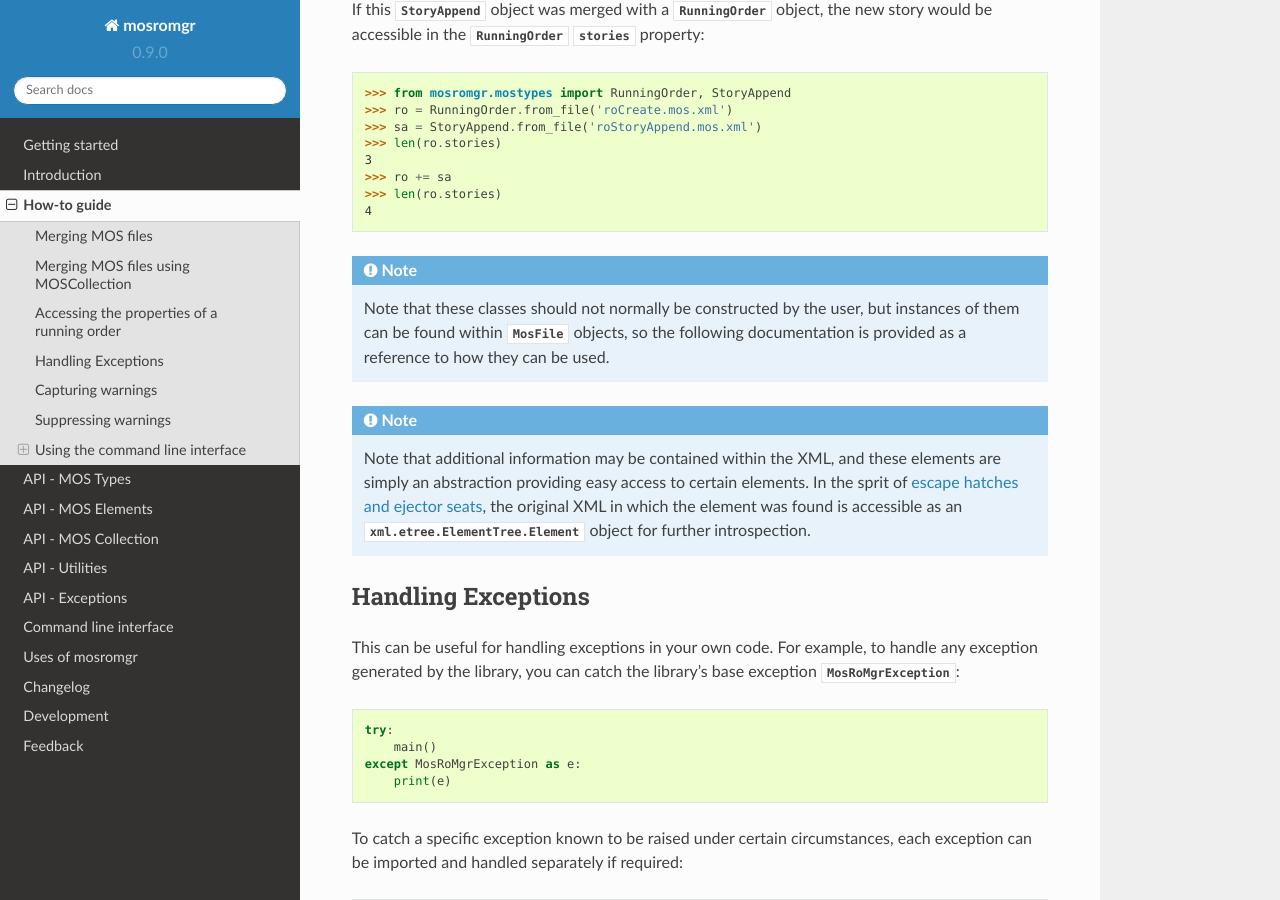
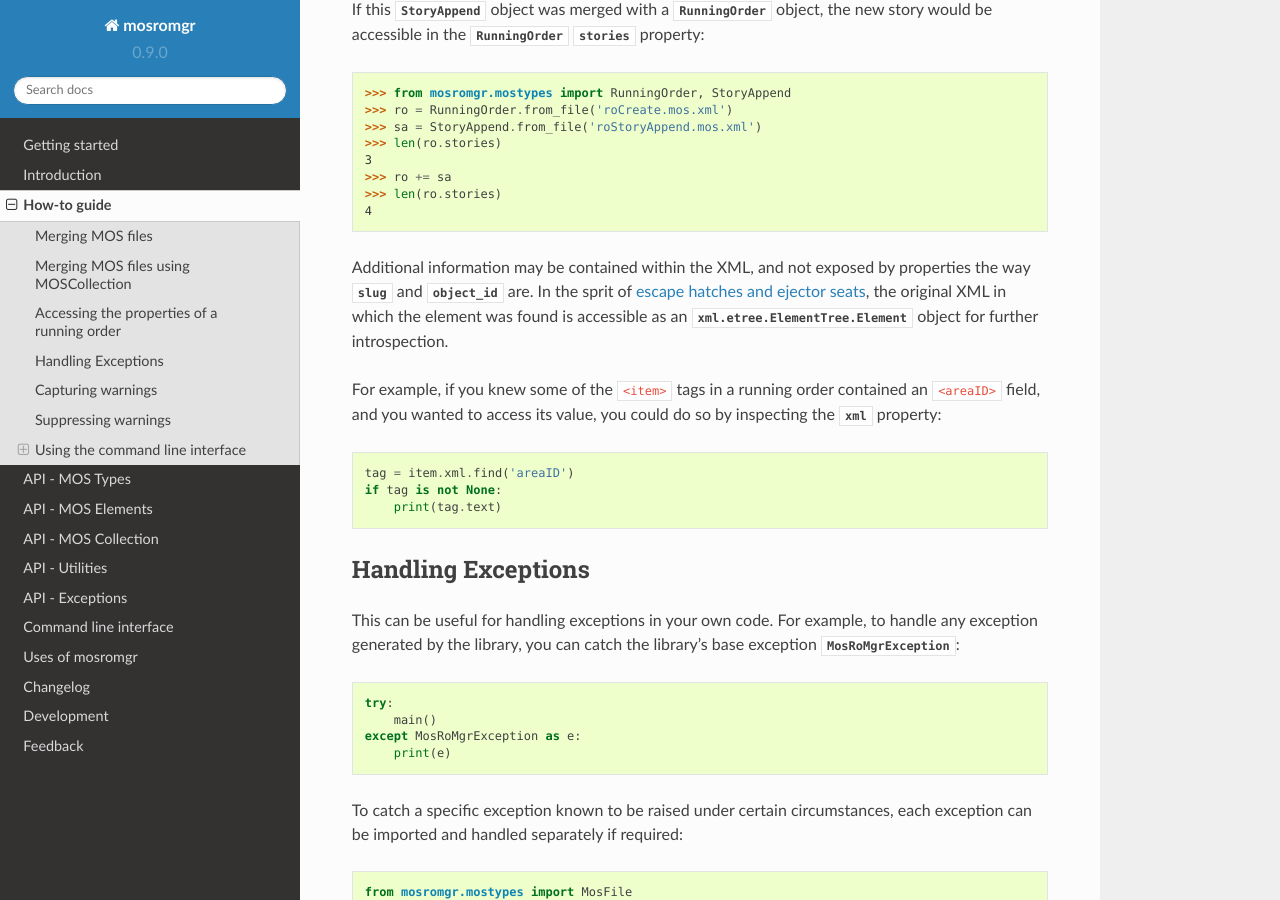
Before and after one commit to bbc/mosromgr, a Sphinx documentation site: the page built from docs/howto.rst, in a window 1280 px wide and 900 px high, scrolled down 2511 px. Built offline with Sphinx 7.4.7 and the Read the Docs theme 2.0.0, drawn with Linux system fonts in a browser that asks for light colours.

Commit message:
Add and update tests for items

```diff
--- a/docs/api_moselements.rst
+++ b/docs/api_moselements.rst
@@ -16,6 +16,12 @@ Although usually not required directly, the MOS Element classes can be imported
 as follows::
 
     from mosromgr.moselements import Story
+
+.. note::
+    Note that these classes should not normally be constructed by the user, but
+    instances of them can be found within :class:`~mosromgr.mostypes.MosFile`
+    objects, so the following documentation is provided as a reference to how
+    they can be used.
 
 Element classes
 ===============
--- a/docs/howto.rst
+++ b/docs/howto.rst
@@ -144,20 +144,22 @@ accessible in the :class:`~mosromgr.mostypes.RunningOrder`
     >>> len(ro.stories)
     4
 
-.. note::
-    Note that these classes should not normally be constructed by the user, but
-    instances of them can be found within :class:`~mosromgr.mostypes.MosFile`
-    objects, so the following documentation is provided as a reference to how
-    they can be used.
-
-.. note::
-    Note that additional information may be contained within the XML, and these
-    elements are simply an abstraction providing easy access to certain
-    elements. In the sprit of `escape hatches and ejector seats`_, the original
-    XML in which the element was found is accessible as an
-    :class:`xml.etree.ElementTree.Element` object for further introspection.
+Additional information may be contained within the XML, and not exposed by
+properties the way :attr:`~mosromgr.moselements.Item.slug` and
+:attr:`~mosromgr.moselements.Item.object_id` are. In the sprit of
+`escape hatches and ejector seats`_, the original XML in which the element was
+found is accessible as an :class:`xml.etree.ElementTree.Element` object for
+further introspection.
 
     .. _escape hatches and ejector seats: https://anvil.works/blog/escape-hatches-and-ejector-seats
+
+For example, if you knew some of the ``<item>`` tags in a running order
+contained an ``<areaID>`` field, and you wanted to access its value, you could
+do so by inspecting the :attr:`~mosromgr.moselements.Item.xml` property::
+
+    tag = item.xml.find('areaID')
+    if tag is not None:
+        print(tag.text)
 
 Handling Exceptions
 ===================
```
Also changed, not shown: 6 other files.
